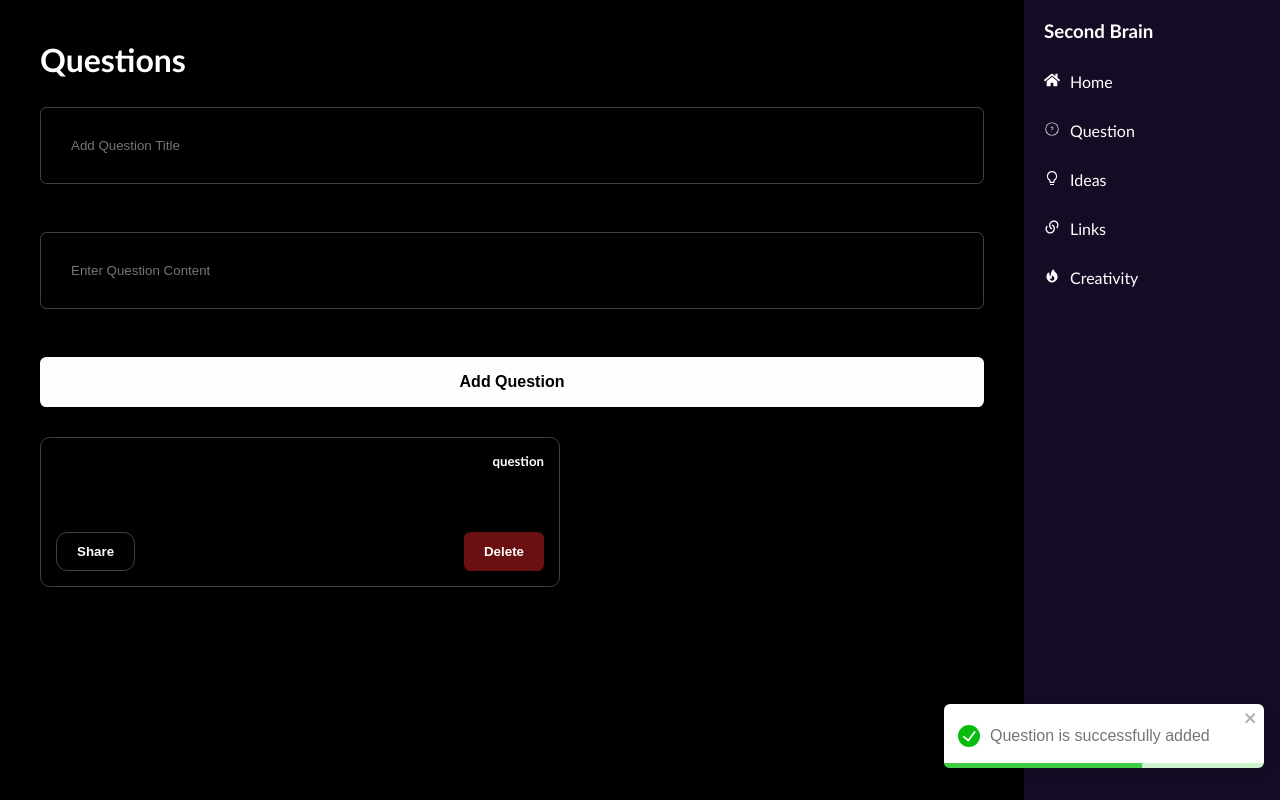
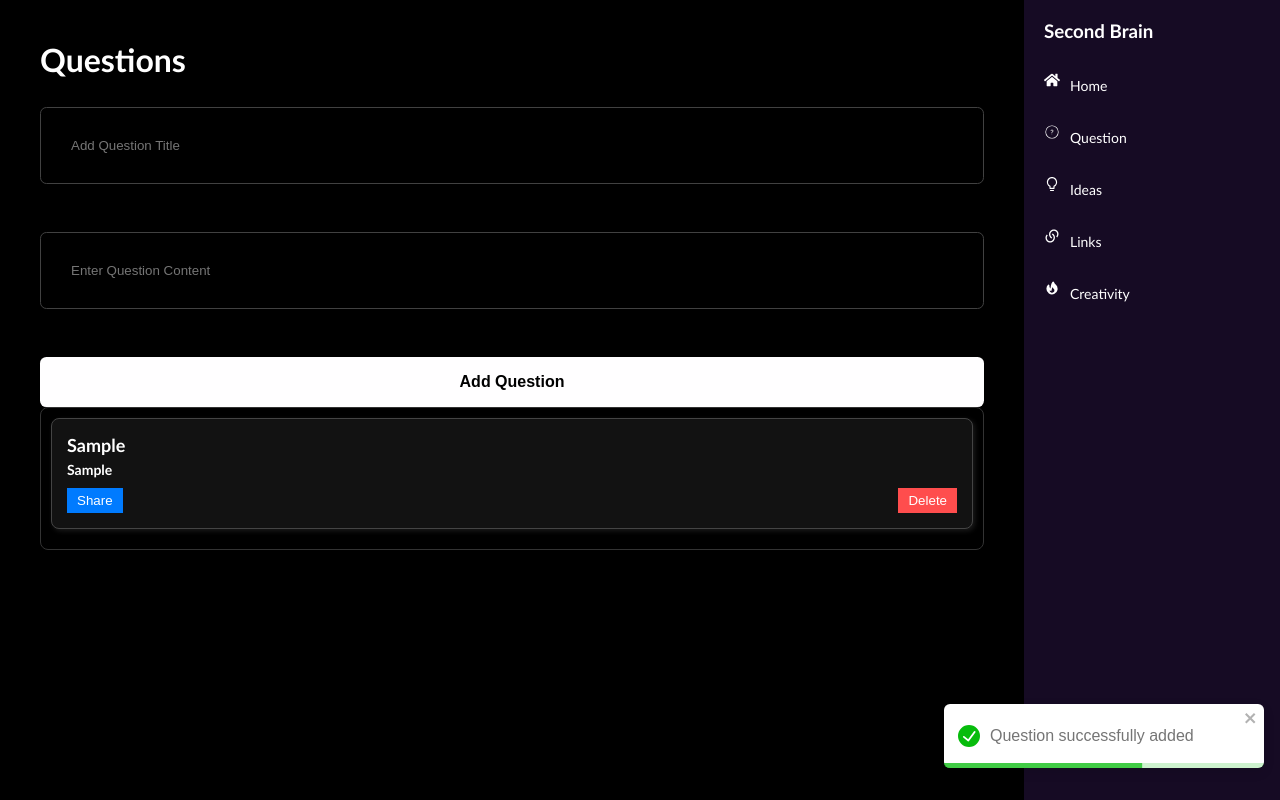
Before and after one commit to krishna016agarwal/SECONDBRAIN, a React (Vite) app in the folder frontend/: page /questions in a window 1280 px wide. Both pictures are taken after typing "Sample", "Sample" into the empty fields and a click on the button "Add Question". Built offline with nearby package versions, Linux system fonts and the light colour scheme.

Commit message:
updated questions

```diff
--- a/frontend/src/components/question.module.css
+++ b/frontend/src/components/question.module.css
@@ -79,3 +79,10 @@ button{
 .container2{
     display: flex;
 }
+.scrollContainer {
+    max-height: 400px; /* Adjust based on your layout */
+    overflow-y: auto;
+    padding: 10px;
+    border-radius: 8px;
+    border: 1px solid #333;
+  }
--- /dev/null
+++ b/frontend/src/components/questioncard.jsx
@@ -0,0 +1,17 @@
+import React from "react";
+import style from "./questionCard.module.css";
+
+export default function QuestionCard({ title, question, onDelete }) {
+  return (
+    <div className={style.card}>
+      <div className={style.head}>
+        <div className={style.title}>{title}</div>
+        <p>{question}</p>
+      </div>
+      <div className={style.foot}>
+        <button className={style.share}>Share</button>
+        <button className={style.delete} onClick={onDelete}>Delete</button>
+      </div>
+    </div>
+  );
+}
--- /dev/null
+++ b/frontend/src/components/questioncard.module.css
@@ -0,0 +1,42 @@
+.card {
+    background: #121212;
+    color: white;
+    padding: 15px;
+    margin-bottom: 10px;
+    border-radius: 8px;
+    border: 1px solid #444;
+    box-shadow: 2px 2px 5px rgba(255, 255, 255, 0.1);
+}
+
+.head {
+    font-size: 18px;
+    font-weight: bold;
+}
+
+p {
+    margin-top: 5px;
+    font-size: 14px;
+}
+
+.foot {
+    display: flex;
+    justify-content: space-between;
+    margin-top: 10px;
+}
+
+.share,
+.delete {
+    padding: 5px 10px;
+    border: none;
+    cursor: pointer;
+}
+
+.share {
+    background-color: #007bff;
+    color: white;
+}
+
+.delete {
+    background-color: #ff4d4d;
+    color: white;
+}
--- a/frontend/src/components/questions.jsx
+++ b/frontend/src/components/questions.jsx
@@ -1,15 +1,14 @@
-import React from "react";
+import React, { useState } from "react";
 import style from "./question.module.css";
-import { useState, useEffect } from "react";
 import "react-toastify/dist/ReactToastify.css";
 import { ToastContainer, toast } from "react-toastify";
 import Sidebar from "./sidebar";
+import QuestionCard from "./questioncard"; // Import the new component
+
 export default function Questions() {
-  const arr = [];
-  const [state, setstate] = useState({
-    title: "",
-    question: "",
-  });
+  const [questions, setQuestions] = useState([]);
+  const [state, setState] = useState({ title: "", question: "" });
+
   const toastOptions = {
     position: "bottom-right",
     autoClose: 5000,
@@ -17,68 +16,67 @@ export default function Questions() {
     draggable: true,
     theme: "light",
   };
+
   const handleChange = (e) => {
-    setstate({ ...state, [e.target.name]: e.target.value });
+    setState({ ...state, [e.target.name]: e.target.value });
   };
-  const handleSubmit = async (event) => {
+
+  const handleSubmit = (event) => {
     event.preventDefault();
+    const { title, question } = state;
 
-    const { title, question } = state;
-    arr.push({ title, question });
-    console.log(arr);
+    if (title.trim() && question.trim()) {
+      setQuestions([...questions, { title, question }]);
+      setState({ title: "", question: "" });
+      toast.success("Question successfully added", toastOptions);
+    } else {
+      toast.error("Both fields are required", toastOptions);
+    }
+  };
 
-    setstate({ title: "", question: "" });
-    // const { data } = await axios.post("http://localhost:8000/api/question", {
-    // title,question
-    // });
-    // if (data.status === false) {
-    //   toast.error(data.message, toastOptions);
-    // }
-    // if (data.status === true) {
-    //   setstate({ title: "", question: ""});
-    //   toast.success("Question is successfully added", toastOptions);
+  const handleDelete = (index) => {
+    setQuestions(questions.filter((_, i) => i !== index));
+  };
 
-    // }
-    toast.success("Question is successfully added", toastOptions);
-  };
   return (
     <>
       <div className={style.container2}>
         <div className={style.main}>
           <h1>Questions</h1>
-          <form onSubmit={(event) => handleSubmit(event)}>
+          <form onSubmit={handleSubmit}>
             <input
               type="text"
               placeholder="Add Question Title"
               name="title"
               required
               value={state.title}
-              onChange={(e) => handleChange(e)}
-            ></input>
+              onChange={handleChange}
+            />
             <input
               type="text"
               placeholder="Enter Question Content"
               name="question"
               required
               value={state.question}
-              onChange={(e) => handleChange(e)}
-            ></input>
+              onChange={handleChange}
+            />
             <button type="submit">Add Question</button>
           </form>
           <ToastContainer />
-          <div className={style.container}>
-            <div className={style.head}>
-              <div className={style.title}>{/* {title} */}</div>
-              <h5>question</h5>
-            </div>
-            <div className={style.body}>{/* {question} */}</div>
-            <div className={style.foot}>
-              <button className={style.share}>Share</button>
-              <button className={style.delete}>Delete</button>
-            </div>
+
+          {/* Scrollable Questions List */}
+          <div className={style.scrollContainer}>
+            {questions.map((q, index) => (
+              <QuestionCard
+                key={index}
+                title={q.title}
+                question={q.question}
+                onDelete={() => handleDelete(index)}
+              />
+            ))}
           </div>
         </div>
-        <Sidebar></Sidebar>
+        <Sidebar />
       </div>
     </>
   );
```
